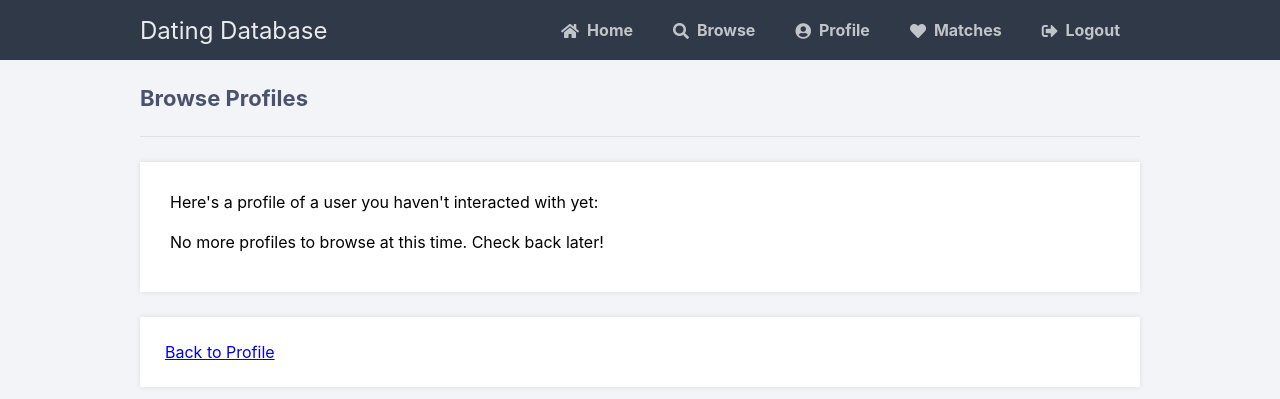
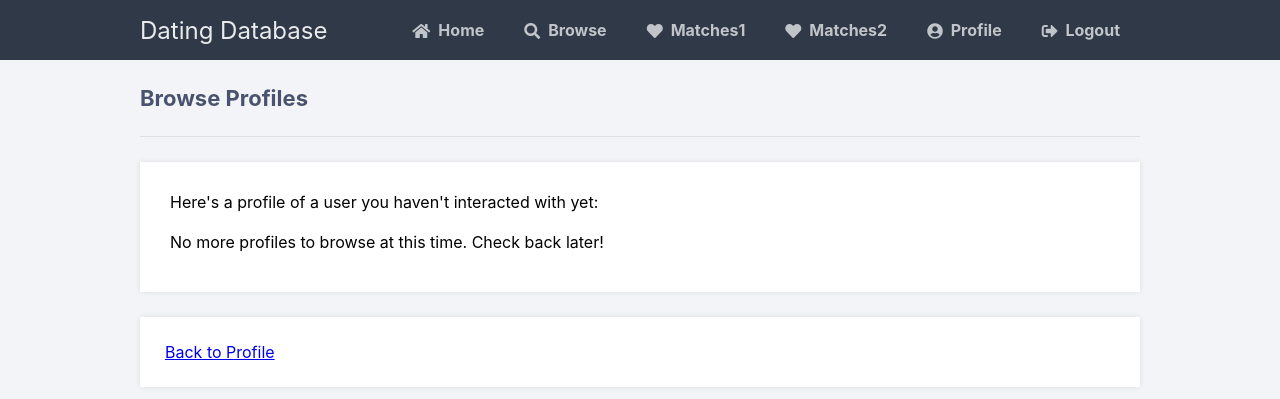
Before and after one commit to rsmith531/dating-database, a Python web app: template flask/templates/browse.html in a window 1280 px wide. Shown: the top 399 px of the page. Run offline with Jinja, Linux system fonts and the light colour scheme; the template is opened without the code that fills it, so the values that code supplies are empty.

Commit message:
Update layout.html
adding 2 matches links

```diff
--- a/flask/templates/layout.html
+++ b/flask/templates/layout.html
@@ -12,8 +12,9 @@
 				<h1>Dating Database</h1>
                			<a href="{{ url_for('home') }}"><i class="fas fa-home"></i>Home</a>
 				<a href="{{ url_for('browse') }}"><i class="fas fa-search"></i>Browse</a>
+				<a href="{{ url_for('matches1') }}"><i class="fas fa-solid fa-heart"></i>Matches1</a>
+				<a href="{{ url_for('matches2') }}"><i class="fas fa-solid fa-heart"></i>Matches2</a>
 				<a href="{{ url_for('profile') }}"><i class="fas fa-user-circle"></i>Profile</a>
-				<a href="{{ url_for('matches') }}"><i class="fas fa-solid fa-heart"></i>Matches</a>
 				<a href="{{ url_for('logout') }}"><i class="fas fa-sign-out-alt"></i>Logout</a>
 			</div>
 		</nav>
```
